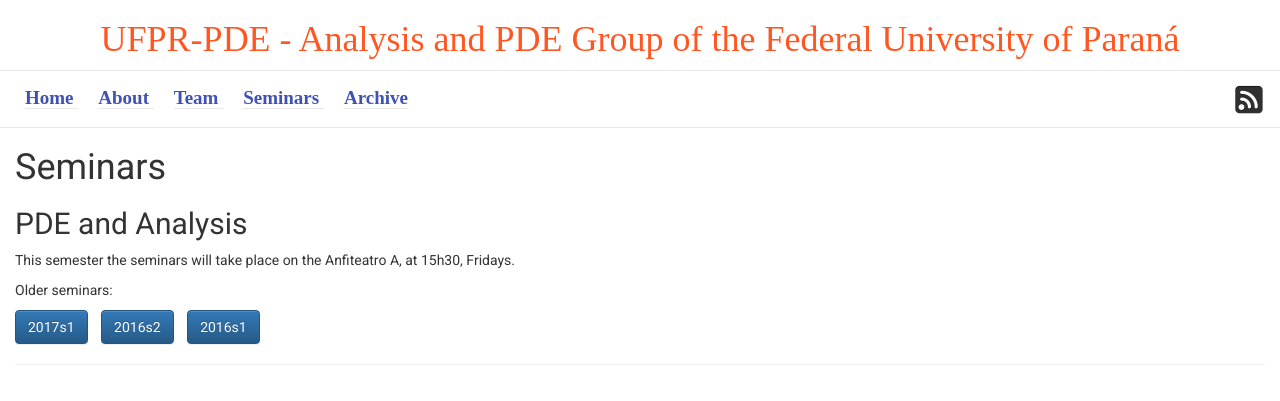
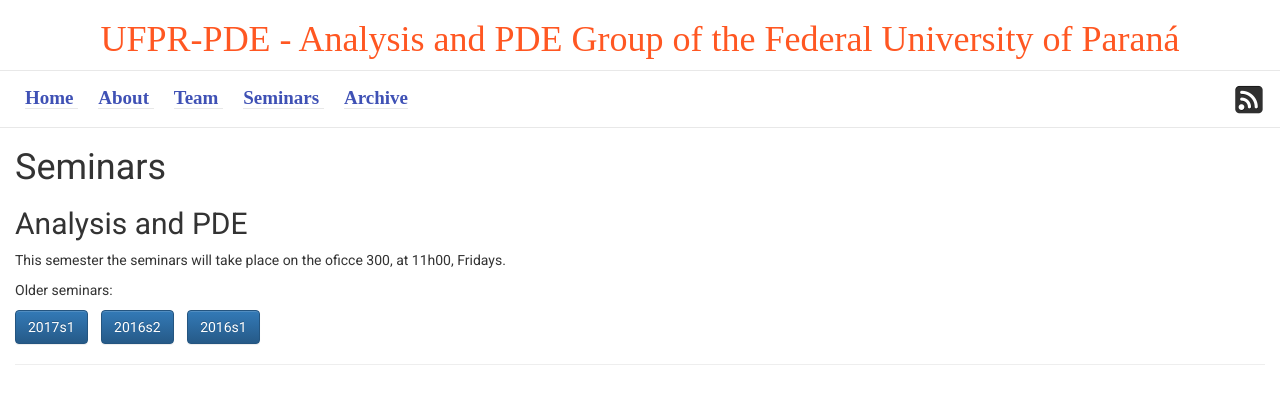
Before and after one commit to ufpr-pde/ufpr-opt.github.io, a Jekyll site: the page built from d_seminars.md, in a window 1280 px wide. Shown: the top 401 px of the page. Built offline with Jekyll 4.4.1, drawn with Linux system fonts in a browser that asks for light colours; some web fonts are replaced.

Commit message:
Update d_seminars.md

```diff
--- a/d_seminars.md
+++ b/d_seminars.md
@@ -8,9 +8,9 @@
   - 2016s1
 ---
 
-<h2> PDE and Analysis </h2>
+<h2> Analysis and PDE  </h2>
 
-This semester the seminars will take place on the Anfiteatro A, at 15h30,
+This semester the seminars will take place on the oficce 300, at 11h00,
 Fridays.
 
 Older seminars:
```
